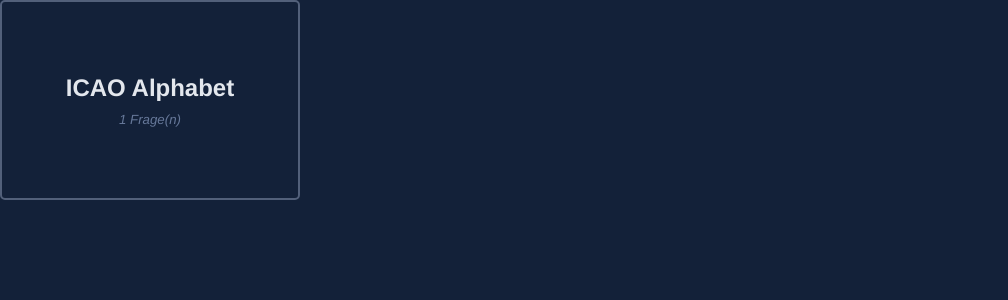
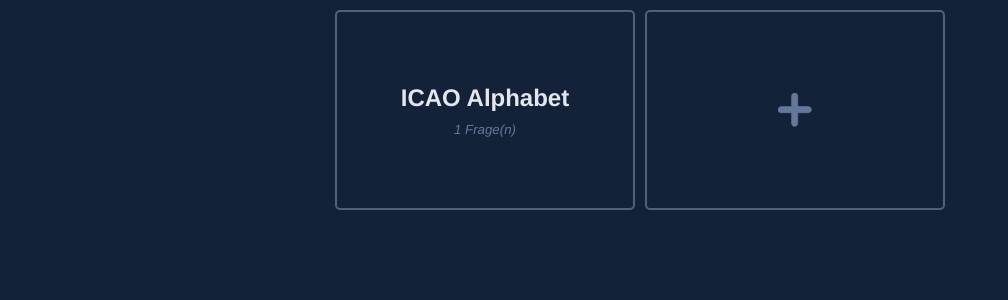
Before and after one commit to Dealcraft/quiz-app, a Vue app: page / in a window 1280 px wide. Shown: the top 300 px of the page, without its empty margins (0-1008 px from the left). Built offline with nearby package versions, Linux system fonts and the light colour scheme.

Commit message:
Add quiz card

```diff
--- /dev/null
+++ b/src/components/AddQuizCard.vue
@@ -0,0 +1,52 @@
+<template>
+	<base-card hover class="add-quiz-card">
+		<svg
+			fill="#000000"
+			xmlns="http://www.w3.org/2000/svg"
+			xmlns:xlink="http://www.w3.org/1999/xlink"
+			width="800px"
+			height="800px"
+			viewBox="0 0 45.402 45.402"
+			xml:space="preserve"
+		>
+			<g>
+				<path
+					d="M41.267,18.557H26.832V4.134C26.832,1.851,24.99,0,22.707,0c-2.283,0-4.124,1.851-4.124,4.135v14.432H4.141
+		c-2.283,0-4.139,1.851-4.138,4.135c-0.001,1.141,0.46,2.187,1.207,2.934c0.748,0.749,1.78,1.222,2.92,1.222h14.453V41.27
+		c0,1.142,0.453,2.176,1.201,2.922c0.748,0.748,1.777,1.211,2.919,1.211c2.282,0,4.129-1.851,4.129-4.133V26.857h14.435
+		c2.283,0,4.134-1.867,4.133-4.15C45.399,20.425,43.548,18.557,41.267,18.557z"
+				/>
+			</g>
+		</svg>
+	</base-card>
+</template>
+
+<script lang="ts">
+import { defineComponent } from "vue";
+import BaseCard from "@/components/Base/BaseCard.vue";
+
+export default defineComponent({
+	name: "AddQuizCard",
+	components: { BaseCard },
+});
+</script>
+
+<style scoped lang="scss">
+@import "../styles/variables";
+
+.add-quiz-card {
+	max-width: $quiz-card-max-width;
+	width: $quiz-card-max-width;
+	min-height: $quiz-card-min-height;
+	display: flex;
+	justify-content: center;
+	align-items: center;
+
+	svg {
+		stroke: $subtitle-color;
+		fill: $subtitle-color;
+		width: $quiz-card-min-height / 6;
+		height: auto;
+	}
+}
+</style>
--- a/src/components/QuizCard.vue
+++ b/src/components/QuizCard.vue
@@ -40,6 +40,7 @@ export default defineComponent({
 
 .quiz-card {
 	max-width: $quiz-card-max-width;
+	width: $quiz-card-max-width;
 	min-height: $quiz-card-min-height;
 	display: flex;
 	flex-direction: column;
--- a/src/styles/_variables.scss
+++ b/src/styles/_variables.scss
@@ -11,6 +11,7 @@ $subtitle-weight: normal !default;
 $background-color: hsl(219, 50%, 15%) !default;
 
 $flex-gap-base: 5px !default;
+$margin-base: 5px !default;
 
 $transition-property: background !default;
 $transition-duration: 300ms !default;
--- a/src/views/HomeView.vue
+++ b/src/views/HomeView.vue
@@ -1,19 +1,33 @@
 <template>
 	<div class="home">
-		<QuizCard
+		<quiz-card
 			v-for="quiz of $store.state.quiz"
 			:quiz-id="quiz.id"
 			:key="quiz.id"
 		/>
+		<add-quiz-card />
 	</div>
 </template>
 
 <script lang="ts">
 import { defineComponent } from "vue";
 import QuizCard from "@/components/QuizCard.vue";
+import AddQuizCard from "@/components/AddQuizCard.vue";
 
 export default defineComponent({
 	name: "HomeView",
-	components: { QuizCard },
+	components: { AddQuizCard, QuizCard },
 });
 </script>
+
+<style scoped lang="scss">
+@import "../styles/variables";
+
+.home {
+	margin: $margin-base * 2;
+	display: flex;
+	flex-wrap: wrap;
+	justify-content: center;
+	gap: $flex-gap-base * 2;
+}
+</style>
```
Also changed, not shown: src/assets/plus-icon.svg (added).
